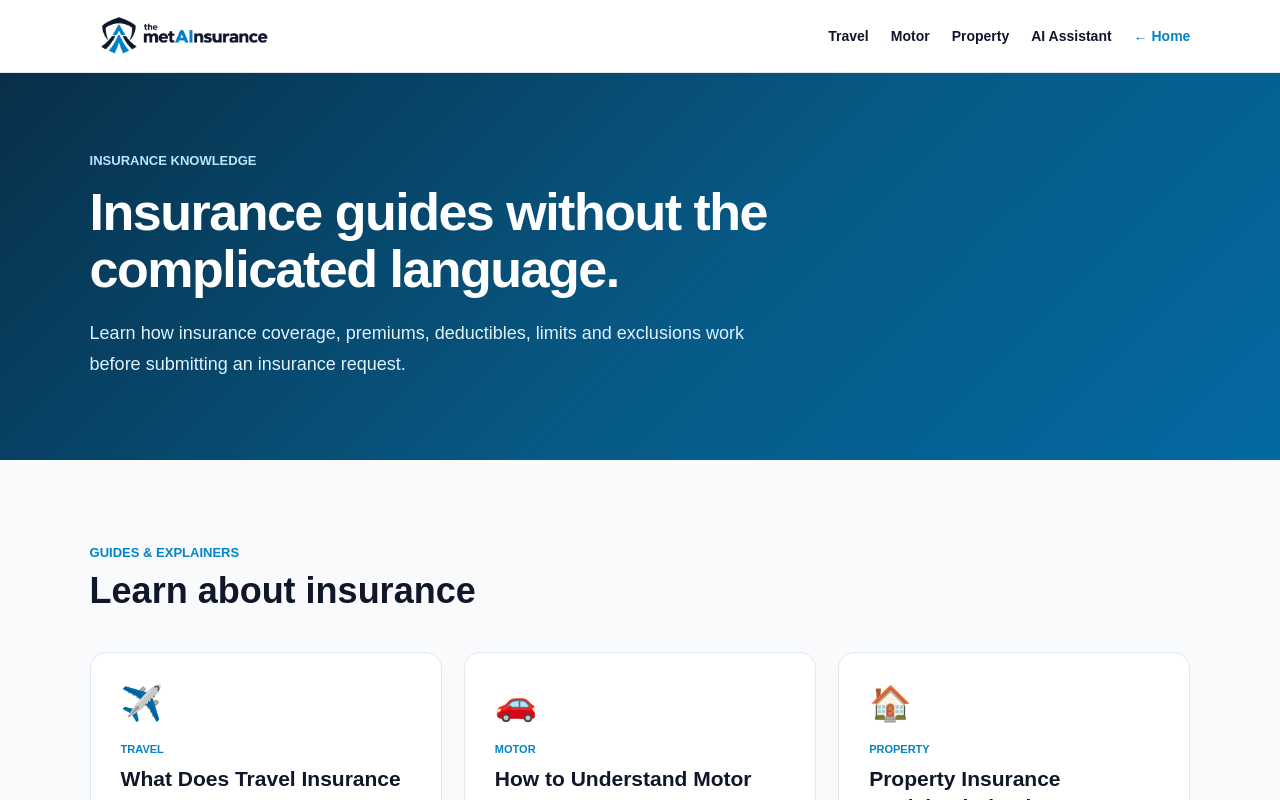
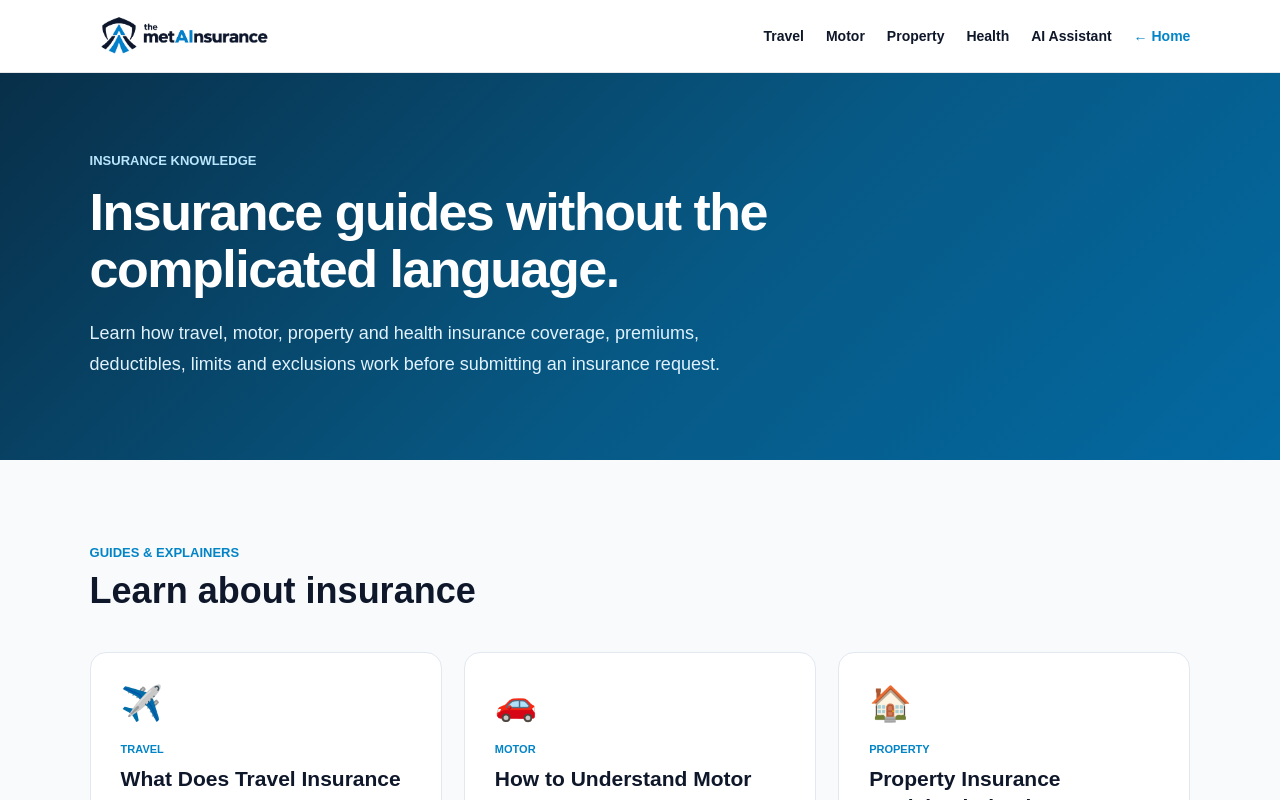
Before and after one commit to themetainsurance/MVP, a Next.js app: page /blog in a window 1280 px wide. Shown: the top 800 px of the page. Built offline with nearby package versions, Linux system fonts and the light colour scheme; no server answers; the database is empty.

Commit message:
Publish health insurance blog guide

```diff
--- a/app/blog/page.tsx
+++ b/app/blog/page.tsx
@@ -10,7 +10,7 @@ import { LEGACY_BLOG_SLUGS } from "../lib/blog-types";
 export const metadata: Metadata = {
   title: "Insurance Guides | The Meta Insurance",
   description:
-    "Simple insurance guides about travel, motor and property insurance, policy comparison, coverage limits, deductibles, exclusions and renewals.",
+    "Simple insurance guides about travel, motor, property and health insurance, policy comparison, coverage limits, deductibles, exclusions and renewals.",
 
   alternates: {
     canonical: "/blog",
@@ -19,7 +19,7 @@ export const metadata: Metadata = {
   openGraph: {
     title: "Insurance Guides | The Meta Insurance",
     description:
-      "Simple insurance guides about travel, motor and property insurance, policy comparison, coverage limits, deductibles, exclusions and renewals.",
+      "Simple insurance guides about travel, motor, property and health insurance, policy comparison, coverage limits, deductibles, exclusions and renewals.",
     url: "/blog",
     type: "website",
   },
@@ -28,7 +28,7 @@ export const metadata: Metadata = {
     card: "summary",
     title: "Insurance Guides | The Meta Insurance",
     description:
-      "Simple guides explaining travel, motor and property insurance, comparisons and renewals.",
+      "Simple guides explaining travel, motor, property and health insurance, comparisons and renewals.",
   },
 };
 
@@ -145,6 +145,10 @@ export default async function BlogPage() {
             Property
           </a>
 
+          <a href="/health" style={navStyle}>
+            Health
+          </a>
+
           <a href="/ai-assistant" style={navStyle}>
             AI Assistant
           </a>
@@ -208,8 +212,9 @@ export default async function BlogPage() {
               margin: 0,
             }}
           >
-            Learn how insurance coverage, premiums, deductibles, limits and
-            exclusions work before submitting an insurance request.
+            Learn how travel, motor, property and health insurance coverage,
+            premiums, deductibles, limits and exclusions work before
+            submitting an insurance request.
           </p>
         </div>
       </section>
--- a/app/lib/blog-types.ts
+++ b/app/lib/blog-types.ts
@@ -10,6 +10,7 @@ export const BLOG_CATEGORIES = [
   "travel",
   "motor",
   "property",
+  "health",
   "general",
 ] as const;
 
```
Also changed, not shown: 1 other file (tests, documents, lock files or other folders).
